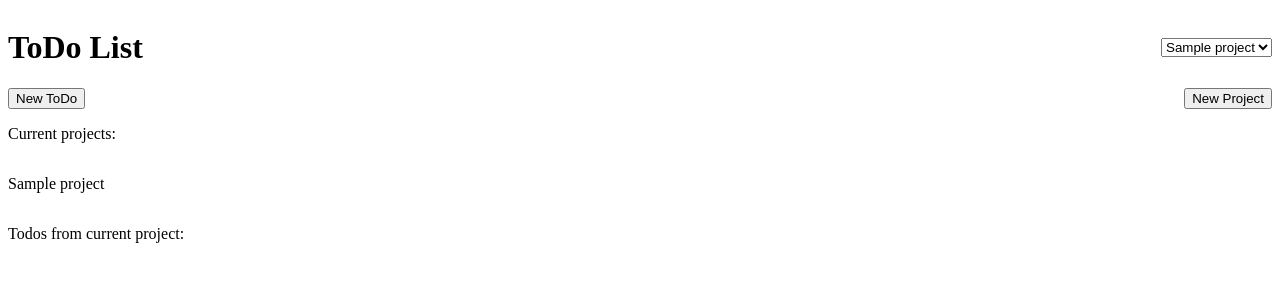
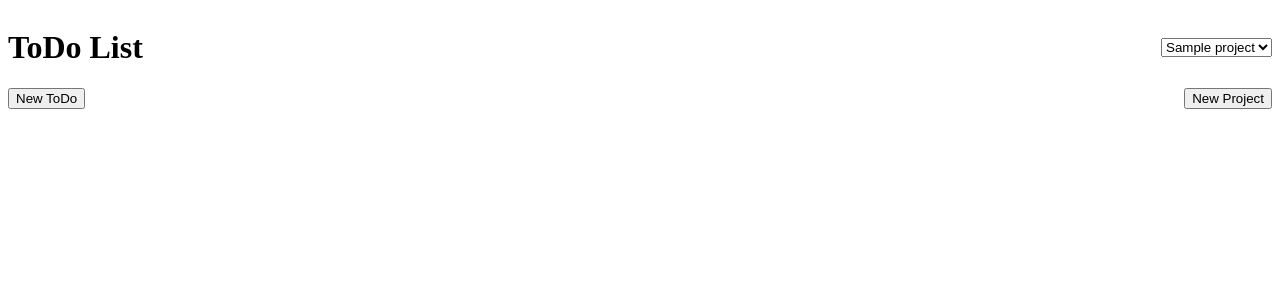
Before and after one commit to allan2609/todo-list, a website built with webpack: page src/index.html in a window 1280 px wide. Built offline with nearby package versions, Linux system fonts and the light colour scheme.

Commit message:
Remove unneeded elements

```diff
--- a/src/index.html
+++ b/src/index.html
@@ -9,6 +9,7 @@
 </head>
 
 <body>
+
   <span class="header">
     <h1>ToDo List</h1>
     <div class="project-selector"></div>
@@ -59,9 +60,8 @@
     <button class="close-project-dialog">Close</button>
   </dialog>
 
-  <p>Current projects:</p>
-  <div class="project-list"></div>
-  <p>Todos from current project:</p>
+  <p></p>
+
   <div class="todo-list"></div>
 
 </body>
--- a/src/index.js
+++ b/src/index.js
@@ -28,8 +28,6 @@ function addToProject() {
   showTodos();
 }
 
-document.querySelector(".add-project").addEventListener("click", createNewProject);
-
 function createNewProject() {
   const projectName = document.querySelector("#project-name");
   projects.push(
@@ -41,7 +39,7 @@ function createNewProject() {
 }
 
 function showProjects() {
-  const projectList = document.querySelector(".project-list");
+  /*const projectList = document.querySelector(".project-list");
   while (projectList.hasChildNodes()) {
     projectList.removeChild(projectList.firstChild);
   }
@@ -50,7 +48,7 @@ function showProjects() {
     item.className = "project-item";
     item.textContent = project.projectName;
     projectList.appendChild(item);
-  });
+  });*/
   createProjectSelector();
 }
 
@@ -85,7 +83,7 @@ document.querySelector(".close-todo-dialog").addEventListener("click", () => {
   todoDialog.close();
 });
 
-document.querySelector(".add-project").addEventListener("click", addToProject);
+document.querySelector(".add-project").addEventListener("click", createNewProject);
 document.querySelector(".close-project-dialog").addEventListener("click", () => {
   projectDialog.close();
 });
```
Also changed, not shown: dist/index.html, dist/main.js.
